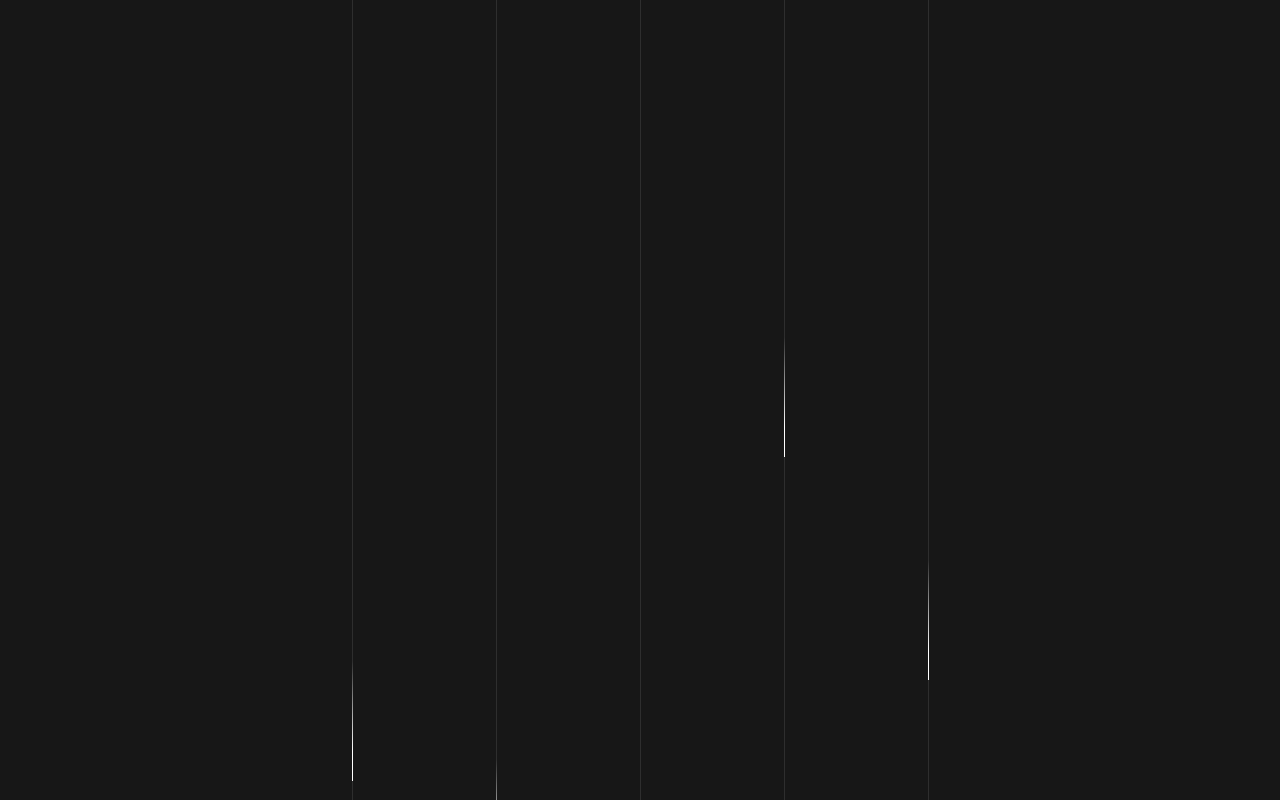
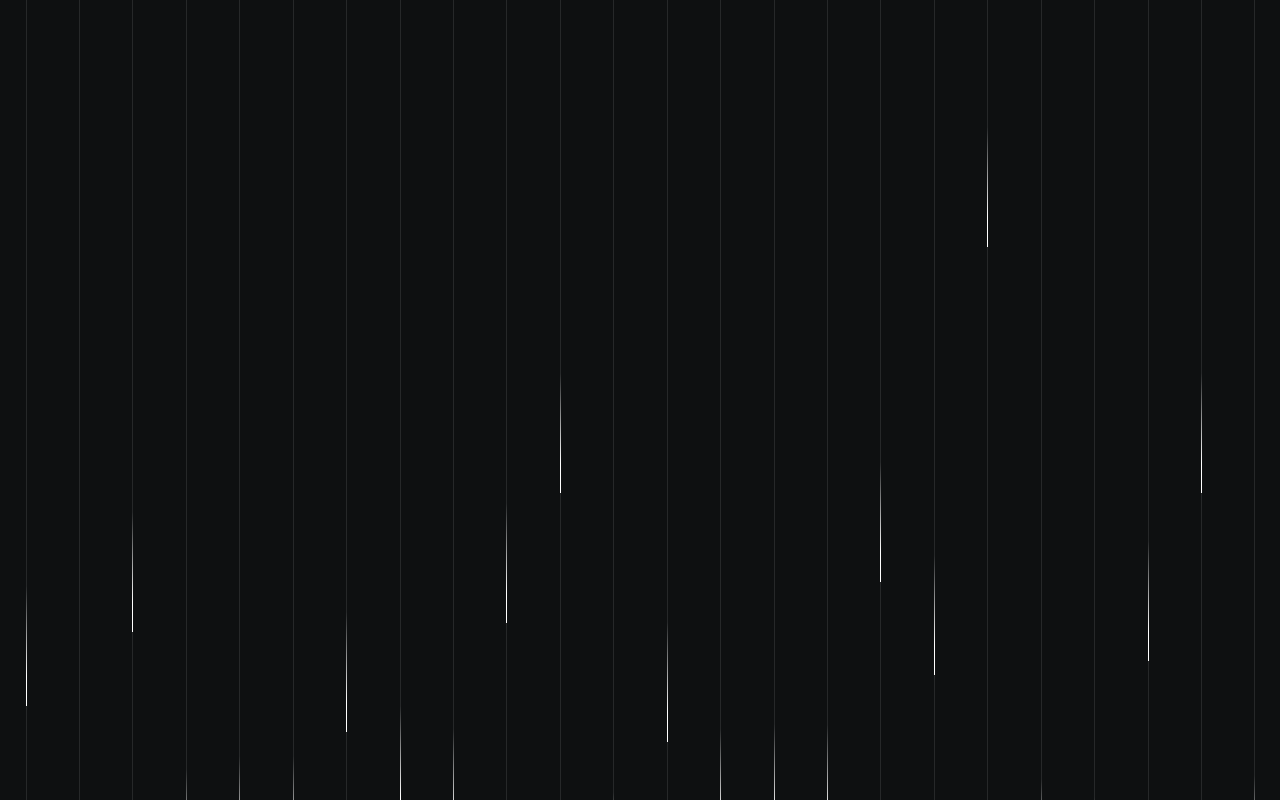
Before and after one commit to chungnv3-glitch/abstract-bg, a plain HTML site: page index.html in a window 1280 px wide. Drawn offline with Linux system fonts and the light colour scheme.

Commit message:
Index.html

```diff
--- a/index.html
+++ b/index.html
@@ -1,20 +1,15 @@
 <!doctype html>
 <html lang="vi">
 <head>
-  <meta charset="utf-8">
-  <meta name="viewport" content="width=device-width, initial-scale=1">
-  <title>Falling Light Lines Background</title>
+  <meta charset="utf-8" />
+  <meta name="viewport" content="width=device-width, initial-scale=1" />
+  <title>Falling Light Lines – Wide</title>
   <style>
-    /* Reset */
     * { margin: 0; padding: 0; box-sizing: border-box !important; }
     html, body { height: 100%; }
-
-    /* Stage */
     body {
-      display: table;
-      width: 100%;
       height: 100%;
-      background-color: #171717; /* nền đen xám */
+      background-color: #0E1011;   /* nền mới */
       color: #000;
       line-height: 1.6;
       position: relative;
@@ -22,81 +17,100 @@
       overflow: hidden;
     }
 
-    /* Container cho các line */
+    /* khung phủ toàn màn hình */
     .lines {
       position: absolute;
       inset: 0;
+      width: 100vw;        /* phủ ngang toàn màn hình */
       height: 100%;
-      margin: auto;
-      width: 90vw;
+      margin: 0 auto;
     }
 
-    /* Một cột sáng thẳng đứng có highlight rơi xuống */
+    /* mỗi line là 1 vạch 1px chạy dọc */
     .line {
       position: absolute;
+      top: 0;
+      height: 100%;
       width: 1px;
-      height: 100%;
-      top: 0;
-      left: 50%;
-      background: rgba(255, 255, 255, 0.1);
+      background: rgba(255,255,255,0.1);
       overflow: hidden;
+      /* vị trí ngang sẽ được set bằng style="left: XX%" khi tạo bằng JS */
     }
     .line::after {
       content: "";
-      display: block;
       position: absolute;
-      height: 15vh;   /* chiều cao dải sáng */
+      left: 0;
       width: 100%;
-      top: -50%;      /* bắt đầu ở trên khung hình */
-      left: 0;
-      background: linear-gradient(
-        to bottom,
-        rgba(255, 255, 255, 0) 0%,
+      height: 15vh;                /* độ dài vệt sáng */
+      top: -50%;
+      background: linear-gradient(to bottom,
+        rgba(255,255,255,0) 0%,
         #ffffff 75%,
-        #ffffff 100%
-      );
-      animation: drop 7s 0s infinite;
-      animation-fill-mode: forwards;
+        #ffffff 100%);
+      animation: drop 7s linear infinite;
       animation-timing-function: cubic-bezier(0.4, 0.26, 0, 0.97);
+      /* delay sẽ được gán ngẫu nhiên bằng JS để tự nhiên hơn */
     }
 
-    /* Vị trí các cột (âm = trái, dương = phải, 0% là giữa) */
-    .line:nth-child(1) { margin-left: -25%; }
-    .line:nth-child(1)::after { animation-delay: 2s; }
-
-    .line:nth-child(2) { margin-left: 0%; }        /* cột giữa */
-    .line:nth-child(2)::after { animation-delay: 0.5s; }
-
-    .line:nth-child(3) { margin-left: 25%; }
-    .line:nth-child(3)::after { animation-delay: 2.5s; }
-
-    /* Thêm vài cột phụ cho dày hơn */
-    .line:nth-child(4) { margin-left: -12.5%; }
-    .line:nth-child(4)::after { animation-delay: 1.2s; }
-
-    .line:nth-child(5) { margin-left: 12.5%; }
-    .line:nth-child(5)::after { animation-delay: 3.1s; }
-
-    /* Animation rơi */
     @keyframes drop {
       0%   { top: -50%; }
       100% { top: 110%; }
     }
 
-    /* Tôn trọng người dùng giảm chuyển động */
     @media (prefers-reduced-motion: reduce) {
       .line::after { animation: none; }
     }
   </style>
 </head>
 <body>
-  <div class="lines">
-    <!-- Thêm/bớt .line để có nhiều/ít cột hơn -->
-    <div class="line"></div>
-    <div class="line"></div>
-    <div class="line"></div>
-    <div class="line"></div>
-    <div class="line"></div>
-  </div>
+  <div class="lines" id="lines"></div>
+
+  <script>
+    // ====== Tùy chỉnh nhanh ======
+    const LINE_COUNT = 24;      // số lượng line muốn hiển thị
+    const EDGE_PADDING = 2;     // chừa mép hai bên (đơn vị %), để 0 nếu muốn sát mép
+    const MIN_DELAY = 0;        // trễ tối thiểu (giây)
+    const MAX_DELAY = 3.5;      // trễ tối đa (giây)
+    const SPEED = 7;            // thời lượng rơi (giây) - nhỏ hơn -> nhanh hơn
+    const linesEl = document.getElementById('lines');
+
+    function createLines() {
+      linesEl.innerHTML = "";
+      const usable = 100 - EDGE_PADDING * 2;
+      // chia đều vị trí theo phần trăm chiều ngang
+      for (let i = 0; i < LINE_COUNT; i++) {
+        const pct = EDGE_PADDING + (usable * i) / (LINE_COUNT - 1);
+        const div = document.createElement('div');
+        div.className = 'line';
+        div.style.left = pct + '%';
+
+        // random hoá một chút để tự nhiên hơn
+        const delay = (MIN_DELAY + Math.random() * (MAX_DELAY - MIN_DELAY)).toFixed(2);
+        const seg = div.appendChild(document.createElement('span')); // dùng ::after qua CSS, nhưng ở đây điều chỉnh bằng style
+        div.style.setProperty('--delay', delay);
+
+        // set delay & duration cho pseudo-element thông qua CSSOM
+        // mẹo: áp dụng vào style của chính .line và dùng attribute selector bên dưới
+        div.style.setProperty('--dur', SPEED + 's');
+
+        // dùng inline CSS để điều khiển pseudo-element bằng stylesheet global
+        const s = document.createElement('style');
+        s.textContent = `
+          .line[data-i="${i}"]::after { animation-delay: ${delay}s; animation-duration: var(--dur); }
+        `;
+        document.head.appendChild(s);
+        div.dataset.i = i;
+
+        linesEl.appendChild(div);
+      }
+    }
+
+    // tốc độ rơi từ biến SPEED
+    document.documentElement.style.setProperty('--dur', SPEED + 's');
+    createLines();
+
+    // tạo lại nếu đổi kích thước lớn (không bắt buộc, nhưng phòng trường hợp bạn muốn đổi LINE_COUNT theo breakpoint)
+    window.addEventListener('resize', () => {}, { passive: true });
+  </script>
 </body>
 </html>
```
